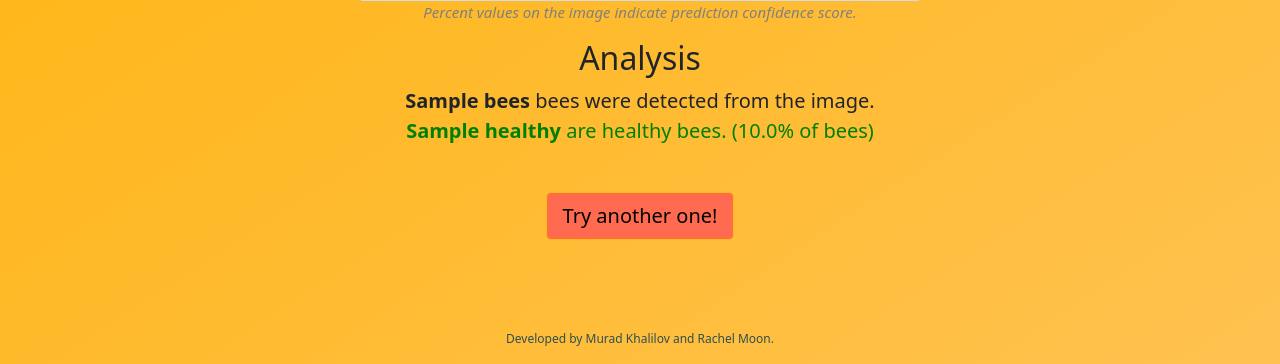
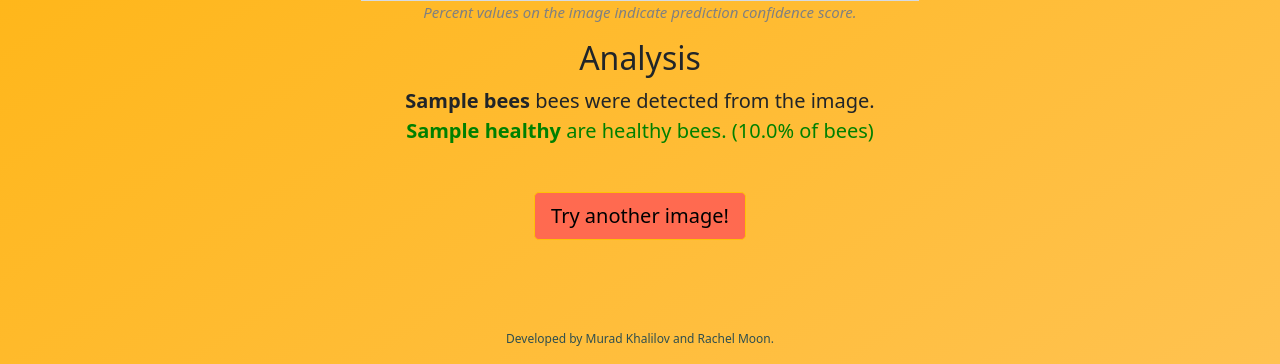
Before and after one commit to MuradKhalil/honeybee-health-ai, a Flask app: template src/proxy_server/web_app/templates/report.html in a window 1280 px wide. Shown: the part 597-961 px from the top of the page. Run offline with Flask 2, Linux system fonts and the light colour scheme; the template is opened without the code that fills it: most values are stand-ins (such as "Sample title", 1, 10 or a date in 2020); grey boxes marked "Sample" are stand-in pictures.

Commit message:
button text fix

```diff
--- a/src/proxy_server/web_app/templates/report.html
+++ b/src/proxy_server/web_app/templates/report.html
@@ -26,7 +26,7 @@
 
     <br>
 
-    <a href="/" class="btn btn-lg btn-warning">Try another one!</a>
+    <a href="/" class="btn btn-lg btn-warning">Try another image!</a>
     <br><br><br><br>
 
 </div>
```
